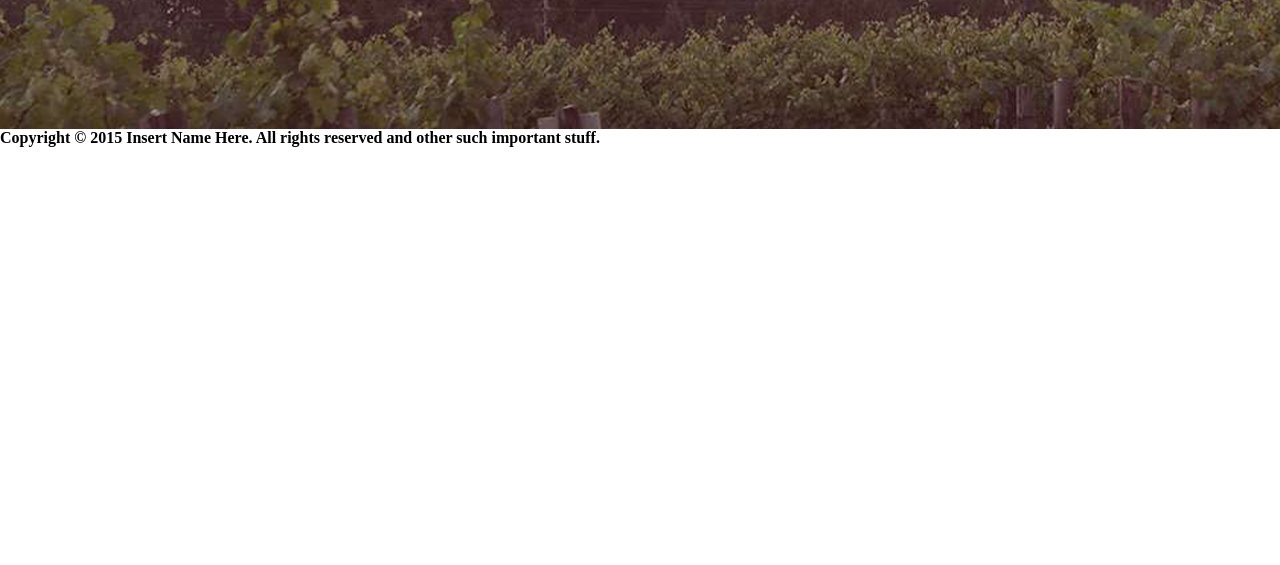
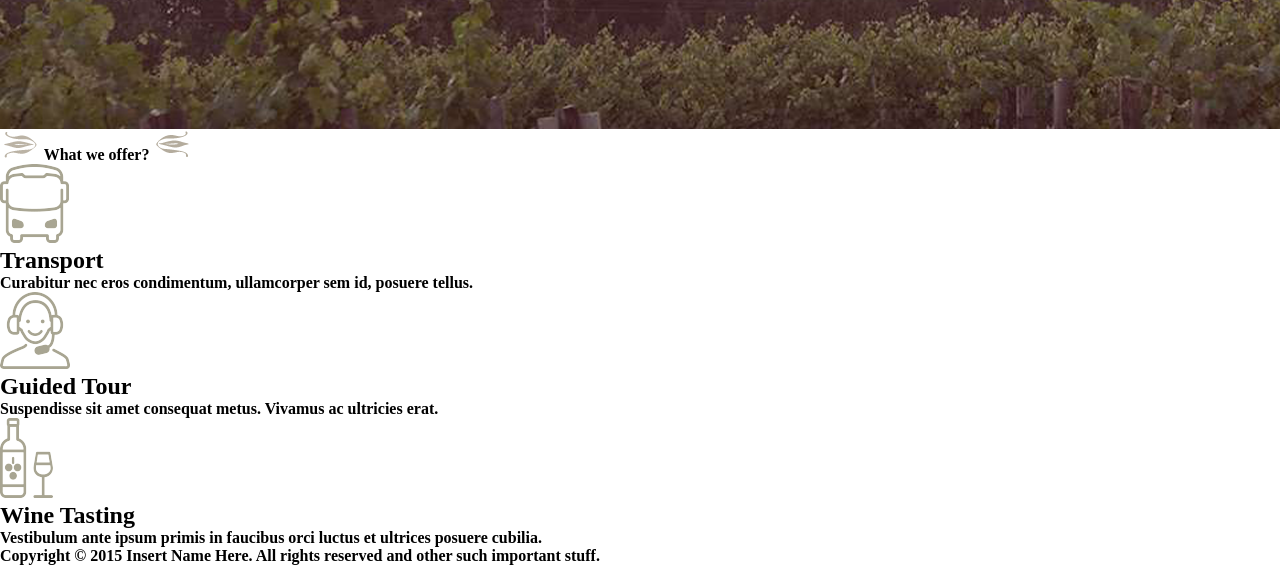
Before and after one commit to marinapopov/Landing-Page, a plain HTML site: page index.html in a window 1280 px wide. Shown: the part 421-986 px from the top of the page. Before the commit the page ends 800 px from the top, so only its background shows below. Drawn offline with Linux system fonts and the light colour scheme.

Commit message:
add offers section

```diff
--- a/index.html
+++ b/index.html
@@ -23,7 +23,34 @@
         </div>
     </section>
     <section id="offerings">
-
+        <div class="offeringsBoxForTitle">
+            <img src="img/left.png" alt="">
+            <span>What we offer?</span>
+            <img src="img/right.png" alt="">
+        </div>
+        <div class="offeringsBoxForFeatures">
+            <div id="offeringsBox1">
+                <img src="img/bus.png" alt="">
+                <h2>Transport</h2>
+                <p>
+                    Curabitur nec eros condimentum, ullamcorper sem id, posuere tellus.
+                </p>
+            </div>
+            <div id="offeringsBox2">
+                <img src="img/human.png" alt="">
+                <h2>Guided Tour</h2>
+                <p>
+                    Suspendisse sit amet consequat metus. Vivamus ac ultricies erat.
+                </p>
+            </div>
+            <div id="offeringsBox3">
+                <img src="img/wine.png" alt="">
+                <h2>Wine Tasting</h2>
+                <p>
+                    Vestibulum ante ipsum primis in faucibus orci luctus et ultrices posuere cubilia.
+                </p>
+            </div>
+        </div>
     </section>
     <section id="team">
 
```
